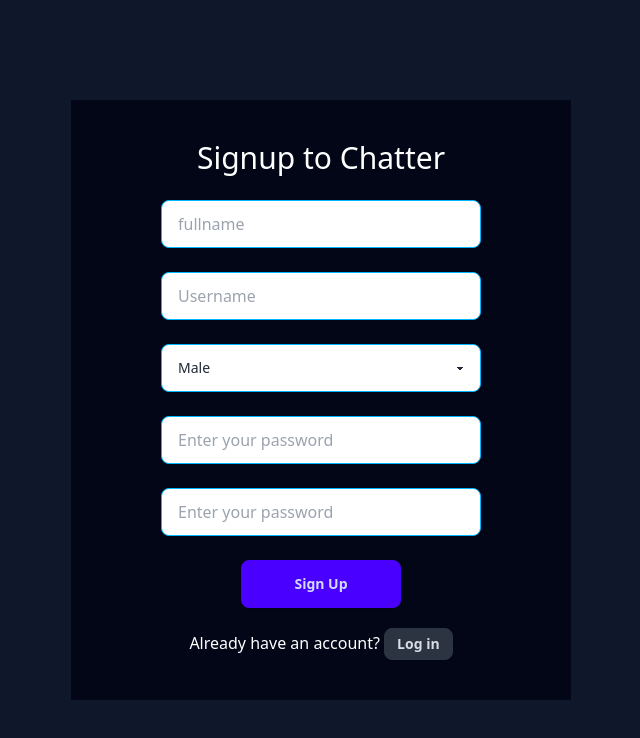
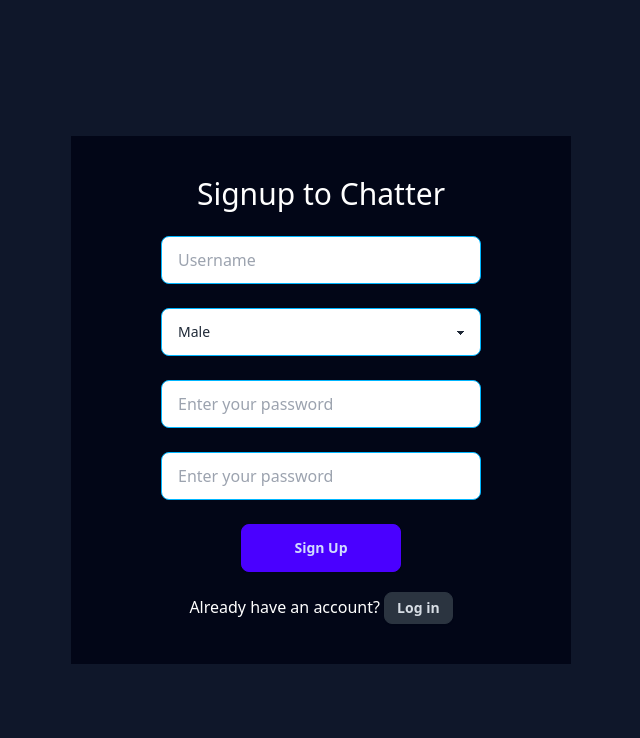
Before and after one commit to Sowishi/Chatter, a React (Vite) app in the folder frontend/chatter/: page /signup in a window 1280 px wide. Shown: the top 738 px of the page, without its empty margins (319-959 px from the left). Built offline with nearby package versions, Linux system fonts and the light colour scheme.

Commit message:
Remove the fullname

```diff
--- a/frontend/chatter/src/pages/signup.jsx
+++ b/frontend/chatter/src/pages/signup.jsx
@@ -5,7 +5,6 @@
 
 const Signup = () => {
   const [inputs, setInputs] = useState({
-    fullname: "",
     username: "",
     gender: "Male",
     password: "",
@@ -24,15 +23,7 @@
       style={{ width: 500, minHeight: 450 }}
     >
       <h1 className="text-3xl mb-3 text-white ">Signup to Chatter</h1>
-      <input
-        type="text"
-        placeholder="fullname"
-        class="input input-bordered input-info w-full max-w-xs my-3"
-        value={inputs.fullname}
-        onChange={(event) => {
-          setInputs({ ...inputs, fullname: event.target.value });
-        }}
-      />
+
       <input
         type="text"
         placeholder="Username"
```
Also changed, not shown: 2 other files (tests, documents, lock files or other folders).
